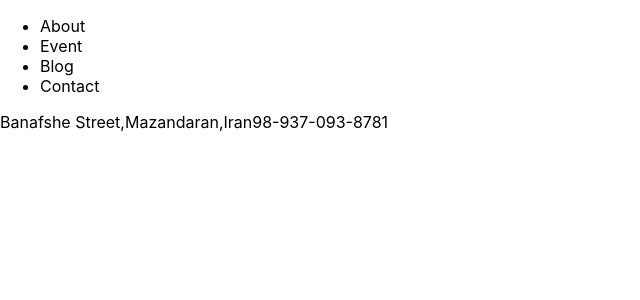
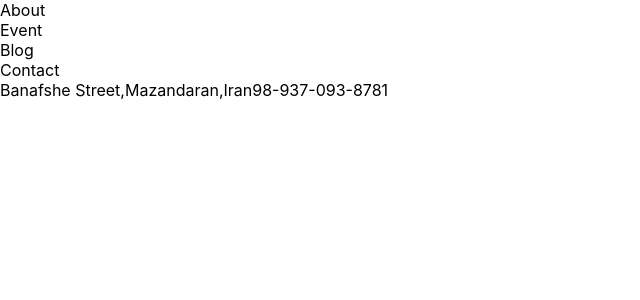
Before and after one commit to SalimiDev/Hotel-ReactJsApp, a React (Create React App) app: page / in a window 1280 px wide. Shown: the top 300 px of the page, without its empty margins (0-640 px from the left). Built offline with nearby package versions, Linux system fonts and the light colour scheme.

Commit message:
build:install sass

```diff
--- a/package.json
+++ b/package.json
@@ -9,6 +9,7 @@
     "react": "^18.0.0",
     "react-dom": "^18.0.0",
     "react-scripts": "5.0.0",
+    "sass": "^1.50.0",
     "web-vitals": "^2.1.4"
   },
   "scripts": {
--- a/src/index.css
+++ b/src/index.css
@@ -1,5 +1,10 @@
+* {
+  margin: 0;
+  padding: 0;
+  box-sizing: border-box;
+}
+
 body {
-  margin: 0;
   font-family: -apple-system, BlinkMacSystemFont, 'Segoe UI', 'Roboto', 'Oxygen',
     'Ubuntu', 'Cantarell', 'Fira Sans', 'Droid Sans', 'Helvetica Neue',
     sans-serif;
```
Also changed, not shown: 1 other file (tests, documents, lock files or other folders).
